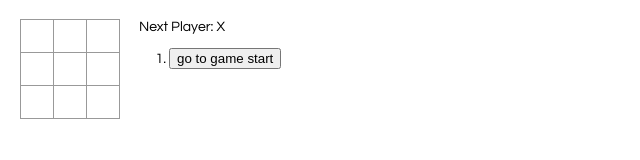
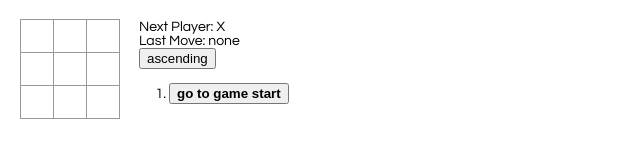
Before and after one commit to 4925k/tictactoe, a React app: page / in a window 1280 px wide. Shown: the whole page, without its empty margins (0-640 px from the left). Built offline with nearby package versions, Linux system fonts and the light colour scheme.

Commit message:
completed optional requirements

```diff
--- a/src/index.css
+++ b/src/index.css
@@ -36,6 +36,10 @@ body {
     outline: none;
   }
 
+  .square.highlight{
+    background: rgb(20, 124, 11);
+  }
+
   .kbd-navigation .square:focus {
     background: #ddd;
   }
--- a/src/index.js
+++ b/src/index.js
@@ -3,8 +3,9 @@ import ReactDOM from 'react-dom';
 import './index.css'
 
 function Square(props) {
+  const className = `square` + (props.highlight ? ` highlight` : ``);
   return (
-    <button className="square" onClick={props.onClick}>
+    <button className={className} onClick={props.onClick}>
       {props.value}
     </button>
   )
@@ -24,32 +25,26 @@ function Square(props) {
     }
 
     renderSquare(i) {
+      const winLine = this.props.winLine
       return <Square
+      key={i}
       value={this.props.squares[i]}
       onClick={() => this.props.onClick(i)}
+      highlight={winLine && winLine.includes(i)}
       />;
     }
 
     render() {
-      return (
-        <div>
-          <div className="board-row">
-            {this.renderSquare(0)}
-            {this.renderSquare(1)}
-            {this.renderSquare(2)}
-          </div>
-          <div className="board-row">
-            {this.renderSquare(3)}
-            {this.renderSquare(4)}
-            {this.renderSquare(5)}
-          </div>
-          <div className="board-row">
-            {this.renderSquare(6)}
-            {this.renderSquare(7)}
-            {this.renderSquare(8)}
-          </div>
-        </div>
-      );
+      const boardSize = 3;
+      let squares = []
+      for (let i=0; i< boardSize; i++) {
+        let row = [];
+        for (let j=0; j<boardSize; j++) {
+          row.push(this.renderSquare(i * boardSize + j));
+        }
+        squares.push(<div key={i} className="board-row">{row}</div>);
+      }
+      return (<div>{squares}</div>);
     }
   }
 
@@ -57,20 +52,19 @@ function Square(props) {
     constructor(props) {
       super(props);
       this.state = {
-        history :[
-          {
-            squares: Array(9).fill(null),
-          }
-        ],
+        history :[{squares: Array(9).fill(null)}],
+        stepNumber: 0,
         xIsNext: true,
+        asc: true
       };
     }
 
     handleClick(i) {
-      const history = this.state.history;
+      const locations = [[1,1],[1,2],[1,3],[2,1],[2,1],[2,2],[2,3],[3,1],[3,2],[3,3]];
+      const history = this.state.history.slice(0, this.state.stepNumber +1);
       const current = history[history.length-1];
       const squares = current.squares.slice()
-      if (calculateWinner(squares) || squares[i]) {
+      if (calculateWinner(squares).winner || squares[i]) {
         return;
       }
       squares[i] = this.state.xIsNext ? 'X' : 'O';
@@ -78,32 +72,57 @@ function Square(props) {
         history: history.concat([{
           squares: squares,
         }]),
+        location: locations[i],
+        stepNumber: history.length,
         xIsNext: !this.state.xIsNext
       })
     }
 
+    jumpTo(step) {
+      this.setState({
+        stepNumber: step,
+        xIsNext: (step%2) === 0,
+      })
+    }
+
+    handleSortToggle() {
+      this.setState({
+        asc: !this.state.asc
+      })
+    }
 
     render() {
       const history = this.state.history;
-      const current = history[history.length - 1];
-      const winner = calculateWinner(current.squares);
+      const current = history[this.state.stepNumber];
+      const result = calculateWinner(current.squares);
+      const winner = result.winner;
 
       const moves = history.map((step, move) => {
-        const desc = move ?
-        `go to move #` + move :
-        `go to game start`;
+        const desc = move ? `go to move #` + move : `go to game start`;
         return (
-          <li>
-            <button onClick={() => this.jumpTo(move)}>{desc}</button>
+          <li key={move}>
+            <button onClick={() => this.jumpTo(move)}>
+            {move === this.state.stepNumber ? <b>{desc}</b> : desc}
+            </button>
           </li>
         )
       })
 
+      let lastMove = "Last Move: " + (this.state.location === undefined ? "none" : this.state.location);
       let status;
       if (winner) {
         status = 'Winner: ' + winner
       } else {
-        status = "Next Player: " + (this.state.xIsNext ? 'X' : 'O')
+        if (result.isDraw) {
+          status = "The game is draw";
+        } else {
+          status = "Next Player: " + (this.state.xIsNext ? 'X' : 'O');
+        }
+      }
+
+      const asc = this.state.asc;
+      if (!asc) {
+        moves.reverse()
       }
 
       return (
@@ -112,10 +131,15 @@ function Square(props) {
             <Board
               squares = {current.squares}
               onClick = {(i) => this.handleClick(i)}
+              winLine = {result.line}
             />
           </div>
           <div className="game-info">
             <div>{status}</div>
+            <div>{lastMove}</div>
+            <button onClick={()=>this.handleSortToggle()}>
+              {asc ? 'ascending' : 'descending'}
+            </button>
             <ol>{moves}</ol>
           </div>
         </div>
@@ -145,8 +169,25 @@ function Square(props) {
     for (let i = 0; i < lines.length; i++) {
       const [a, b, c] = lines[i]
       if (squares[a] && squares[a] === squares[b] && squares[a] === squares[c]) {
-        return squares[a];
+        return {
+          winner: squares[a],
+          line: lines[i],
+          isDraw: false
+        }
       }
     }
-    return null
+
+    let isDraw = true;
+    for (let i = 0; i < squares.length; i++) {
+      if (squares[i] === null) {
+        isDraw = false;
+        break;
+      }
+    }
+
+    return {
+      winner: null,
+      line: null,
+      isDraw: isDraw,
+    }
   }
```
